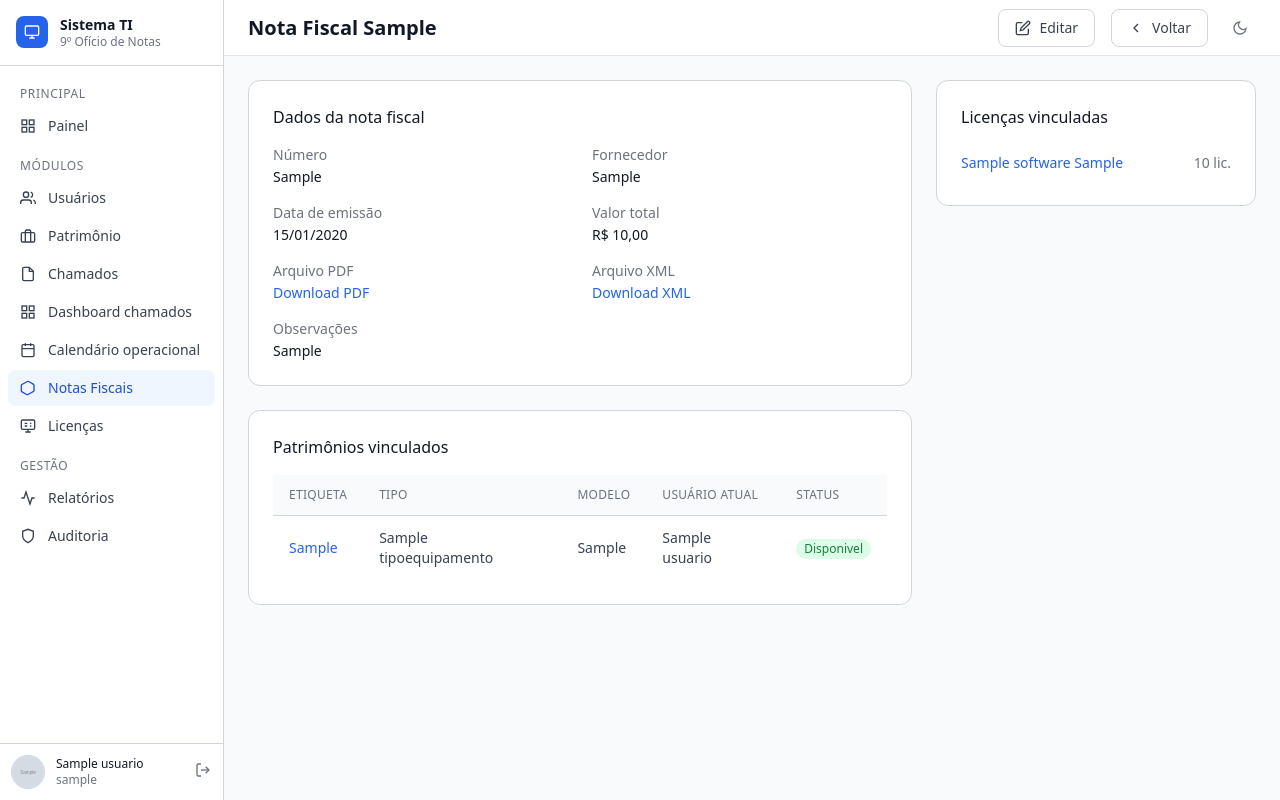
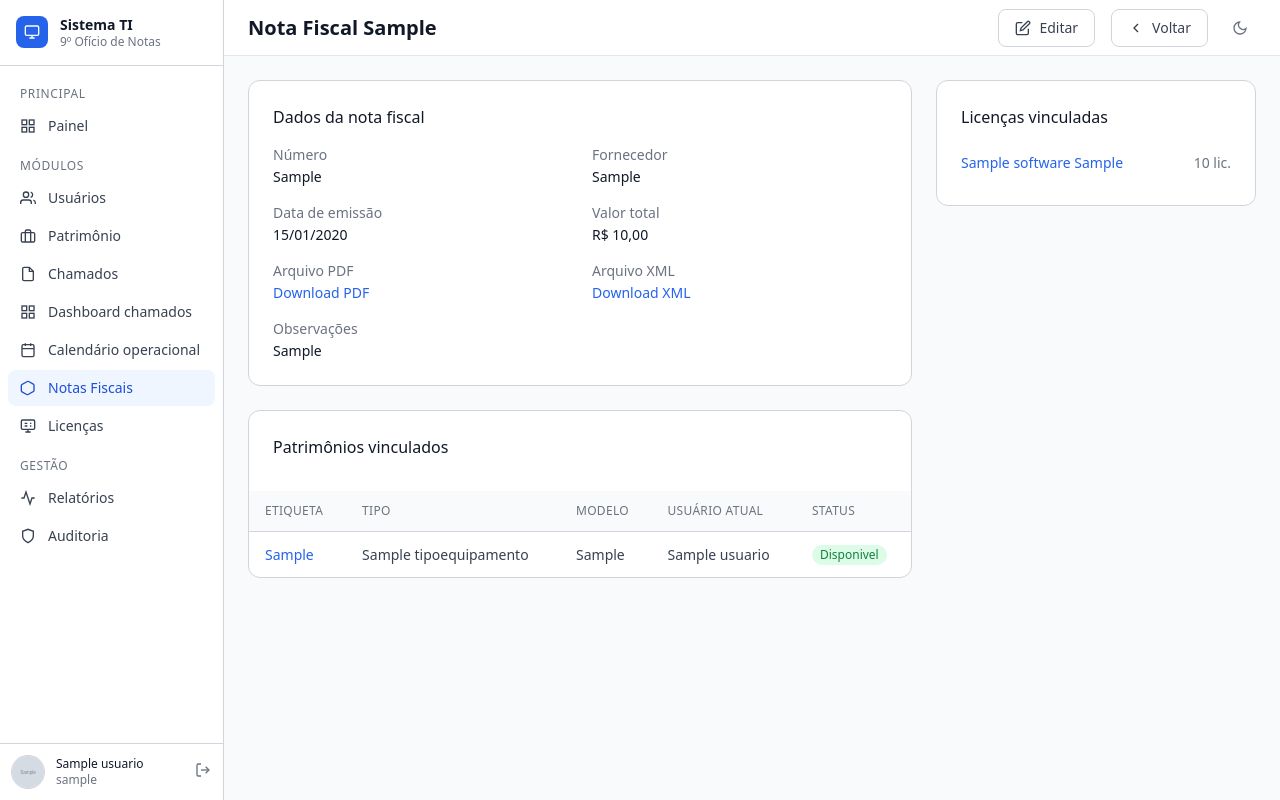
Before and after one commit to Quitite501/gestao_informatica, a Django app: page /notas-fiscais/1/ in a window 1280 px wide. Run offline with Django 5.2, Linux system fonts and the light colour scheme; a user stored in the database is signed in; tables that the repository leaves empty hold one stand-in row (values such as "Sample post"); grey boxes marked "Sample" are stand-in pictures.

Commit message:
Tokens semanticos: nota_fiscal_detalhe.html migrado para variaveis CSS - zero classes dark:

```diff
--- a/static/css/output.css
+++ b/static/css/output.css
@@ -2208,6 +2208,10 @@ input[type="text"]:is(.dark *)::placeholder,
   padding-bottom: 0.25rem;
 }
 
+.pb-4 {
+  padding-bottom: 1rem;
+}
+
 .pt-2 {
   padding-top: 0.5rem;
 }
--- a/templates/notas_fiscais/nota_fiscal_detalhe.html
+++ b/templates/notas_fiscais/nota_fiscal_detalhe.html
@@ -22,48 +22,50 @@
       <h2 class="section-title">Dados da nota fiscal</h2>
       <dl class="grid grid-cols-2 gap-x-6 gap-y-4 text-sm">
         <div>
-          <dt class="text-gray-500 dark:text-gray-400">Número</dt>
-          <dd class="font-medium text-gray-900 dark:text-gray-100 mt-0.5">{{ nota.numero }}</dd>
+          <dt class="text-[var(--text-muted)]">Número</dt>
+          <dd class="font-medium text-[var(--text-primary)] mt-0.5">{{ nota.numero }}</dd>
         </div>
         <div>
-          <dt class="text-gray-500 dark:text-gray-400">Fornecedor</dt>
-          <dd class="text-gray-900 dark:text-gray-100 mt-0.5">{{ nota.fornecedor }}</dd>
+          <dt class="text-[var(--text-muted)]">Fornecedor</dt>
+          <dd class="text-[var(--text-primary)] mt-0.5">{{ nota.fornecedor }}</dd>
         </div>
         <div>
-          <dt class="text-gray-500 dark:text-gray-400">Data de emissão</dt>
-          <dd class="text-gray-900 dark:text-gray-100 mt-0.5">{{ nota.data_emissao|date:"d/m/Y" }}</dd>
+          <dt class="text-[var(--text-muted)]">Data de emissão</dt>
+          <dd class="text-[var(--text-primary)] mt-0.5">{{ nota.data_emissao|date:"d/m/Y" }}</dd>
         </div>
         <div>
-          <dt class="text-gray-500 dark:text-gray-400">Valor total</dt>
-          <dd class="text-gray-900 dark:text-gray-100 mt-0.5">R$ {{ nota.valor_total|floatformat:2 }}</dd>
+          <dt class="text-[var(--text-muted)]">Valor total</dt>
+          <dd class="text-[var(--text-primary)] mt-0.5">R$ {{ nota.valor_total|floatformat:2 }}</dd>
         </div>
         <div>
-          <dt class="text-gray-500 dark:text-gray-400">Arquivo PDF</dt>
+          <dt class="text-[var(--text-muted)]">Arquivo PDF</dt>
           <dd class="mt-0.5">
             {% if nota.arquivo_pdf %}
-            <a href="{{ nota.arquivo_pdf.url }}" target="_blank" class="text-blue-600 dark:text-blue-400 hover:underline text-sm">Download PDF</a>
+            <a href="{{ nota.arquivo_pdf.url }}" target="_blank" class="text-[var(--accent)] hover:underline text-sm">Download PDF</a>
             {% else %}—{% endif %}
           </dd>
         </div>
         <div>
-          <dt class="text-gray-500 dark:text-gray-400">Arquivo XML</dt>
+          <dt class="text-[var(--text-muted)]">Arquivo XML</dt>
           <dd class="mt-0.5">
             {% if nota.arquivo_xml %}
-            <a href="{{ nota.arquivo_xml.url }}" target="_blank" class="text-blue-600 dark:text-blue-400 hover:underline text-sm">Download XML</a>
+            <a href="{{ nota.arquivo_xml.url }}" target="_blank" class="text-[var(--accent)] hover:underline text-sm">Download XML</a>
             {% else %}—{% endif %}
           </dd>
         </div>
         {% if nota.observacoes %}
         <div class="col-span-2">
-          <dt class="text-gray-500 dark:text-gray-400">Observações</dt>
-          <dd class="text-gray-900 dark:text-gray-100 mt-0.5">{{ nota.observacoes }}</dd>
+          <dt class="text-[var(--text-muted)]">Observações</dt>
+          <dd class="text-[var(--text-primary)] mt-0.5">{{ nota.observacoes }}</dd>
         </div>
         {% endif %}
       </dl>
     </div>
 
-    <div class="card">
-      <h2 class="section-title">Patrimônios vinculados</h2>
+    <div class="card p-0 overflow-hidden">
+      <div class="px-6 pt-6 pb-4">
+        <h2 class="section-title">Patrimônios vinculados</h2>
+      </div>
       <table class="table-base">
         <thead>
           <tr>
@@ -76,15 +78,15 @@
         </thead>
         <tbody>
           {% for p in patrimonios %}
-          <tr>
-            <td><a href="{% url 'patrimonio_detalhe' p.pk %}" class="text-blue-600 dark:text-blue-400 hover:underline">{{ p.etiqueta }}</a></td>
+          <tr class="hover:bg-[var(--table-row-hover)] transition-colors">
+            <td><a href="{% url 'patrimonio_detalhe' p.pk %}" class="text-[var(--accent)] hover:underline">{{ p.etiqueta }}</a></td>
             <td>{{ p.tipo|default:"—" }}</td>
             <td>{{ p.modelo|default:"—" }}</td>
             <td>{{ p.usuario_atual.nome_completo|default:"—" }}</td>
             <td><span class="badge-{{ p.status }}">{{ p.get_status_display }}</span></td>
           </tr>
           {% empty %}
-          <tr><td colspan="5" class="text-center text-gray-400 dark:text-gray-500 py-4">Nenhum patrimônio vinculado.</td></tr>
+          <tr><td colspan="5" class="text-center text-[var(--text-muted)] py-4">Nenhum patrimônio vinculado.</td></tr>
           {% endfor %}
         </tbody>
       </table>
@@ -95,12 +97,12 @@
     <div class="card">
       <h2 class="section-title">Licenças vinculadas</h2>
       {% for lic in licencas %}
-      <div class="flex items-center justify-between py-2 border-b border-gray-100 dark:border-gray-800 last:border-0 text-sm">
-        <a href="{% url 'software_detalhe' lic.software.pk %}" class="text-blue-600 dark:text-blue-400 hover:underline">{{ lic.software }}</a>
-        <span class="text-gray-500 dark:text-gray-400">{{ lic.quantidade_adquirida }} lic.</span>
+      <div class="flex items-center justify-between py-2 border-b border-[var(--border)] last:border-0 text-sm">
+        <a href="{% url 'software_detalhe' lic.software.pk %}" class="text-[var(--accent)] hover:underline">{{ lic.software }}</a>
+        <span class="text-[var(--text-muted)]">{{ lic.quantidade_adquirida }} lic.</span>
       </div>
       {% empty %}
-      <p class="text-sm text-gray-400 dark:text-gray-500">Nenhuma licença vinculada.</p>
+      <p class="text-sm text-[var(--text-muted)]">Nenhuma licença vinculada.</p>
       {% endfor %}
     </div>
   </div>
```
Also changed, not shown: 1 other file.
